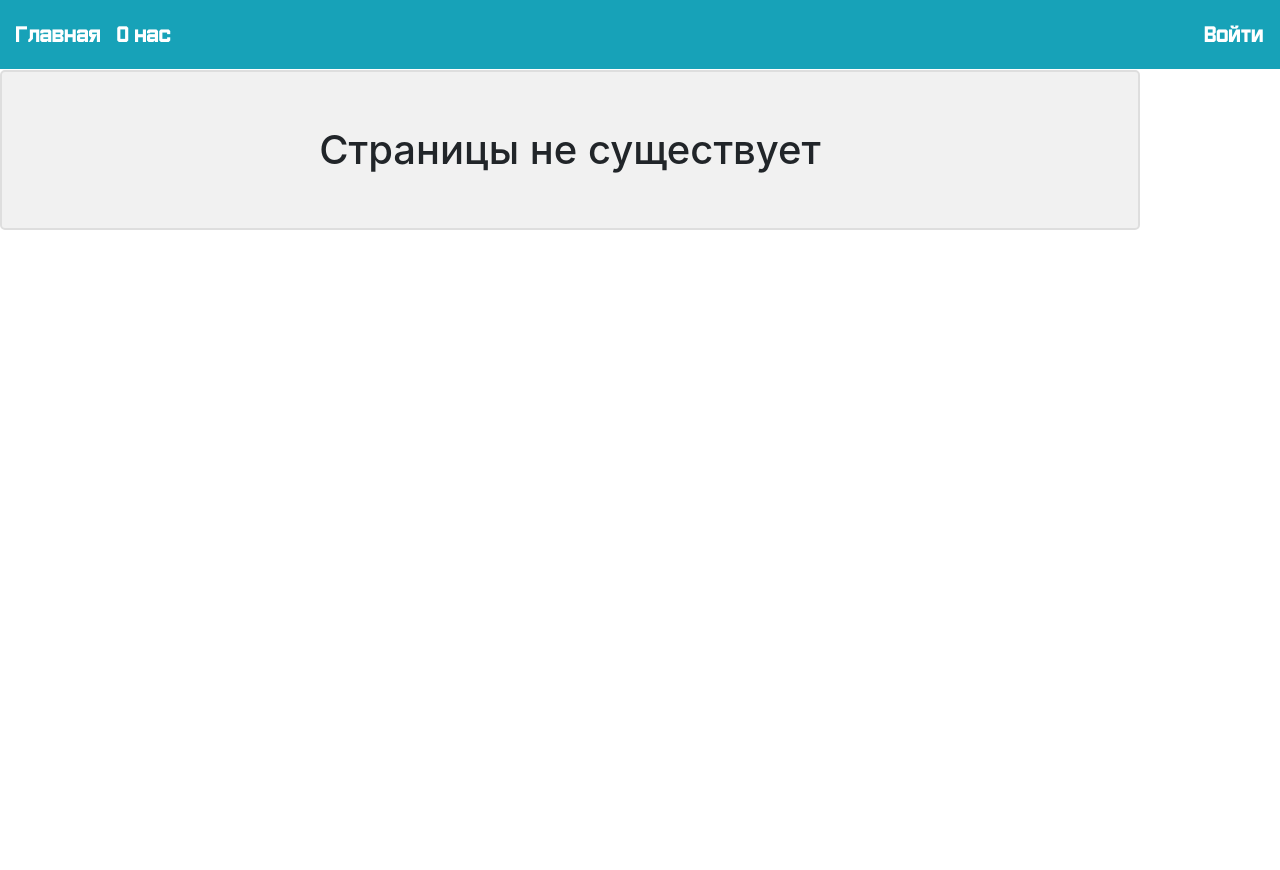
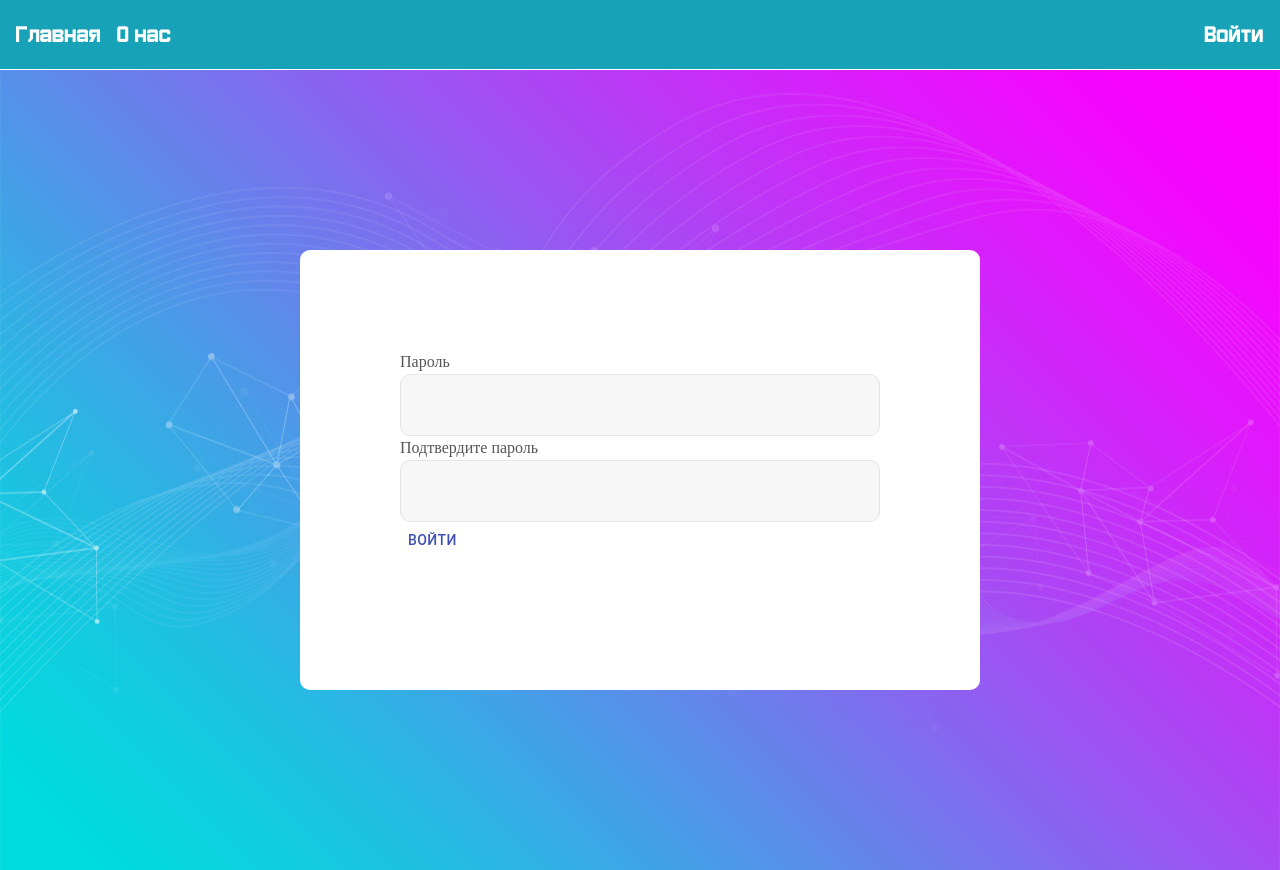
Before and after one commit to KrasnovDenis/TrackTruck-UI, a React (Create React App) app: page /restorePassword in a window 1280 px wide. Built offline with nearby package versions, Linux system fonts and the light colour scheme; what google-maps-react would draw is missing.

Commit message:
added: email notifiactions and restore password by email

```diff
--- a/src/App.js
+++ b/src/App.js
@@ -20,6 +20,7 @@ import Park from "./parks/Park";
 import Navbar from "./common/Navbar";
 import HelpPage from "./customer/HelpPage";
 import RoadMap from "./customer/RoadMap";
+import ChangePassword from "./pages/ChangePassword";
 
 function App() {
 
@@ -47,6 +48,7 @@ function App() {
                 <Route path={'/customer/parks/:id'} exact component={Park}/>
                 <Route path={'/help'} exact component={HelpPage}/>
                 <Route path={'/customer/roadmaps'} exact component={RoadMap}/>
+                <Route path={'/restorePassword'} exact component={ChangePassword}/>
                 <Route component={NotFound}/>
             </Switch>
         </BrowserRouter>
--- /dev/null
+++ b/src/common/ForgotPassword.js
@@ -0,0 +1,86 @@
+import React, {Component} from "react";
+import {Form, FormGroup, Input, Label, Modal, ModalBody, ModalHeader} from "reactstrap";
+import UserRepo from "../repository/UserRepo";
+import {Button} from "@material-ui/core";
+
+
+class ForgotPassword extends Component{
+    constructor(props) {
+        super(props);
+
+        this.state = {
+            modal: false,
+            email: "",
+        }
+
+    }
+
+    toggle = () => {
+        this.setState({
+            modal: !this.state.modal
+        });
+    }
+
+
+    onChange = (e) => {
+        const {name, value} = e.target;
+        this.setState({[name]: value});
+
+    }
+
+    onSubmit = async (e) => {
+        e.preventDefault()
+        const email = this.state.email;
+        console.log(email);
+        try {
+            await UserRepo.forgotPassword(email)
+            window.location.reload();
+        } catch (rejectedValue) {
+            alert("Проверьте введенные параметры");
+        }
+    }
+
+    render() {
+        return (
+            <div>
+                <Button
+                    color="primary"
+                    style={{marginBottom: '2rem'}}
+                    onClick={this.toggle}>
+                    Забыли пароль
+                </Button>
+                <Modal style={{width: "360px"}}
+                       isOpen={this.state.modal}
+                       toggle={this.toggle}>
+                    <ModalHeader style={{width: "330px"}} toggle={this.toggle}>
+                        <ModalBody>
+                            <Form
+                                onSubmit={this.onSubmit}>
+                                <FormGroup>
+                                    Укажите email и следуйте инструкциям из письма
+                                    <Label style={{marginTop: '2rem'}} for="email">Email</Label>
+                                    <Input
+                                        type="email"
+                                        name="email"
+                                        placeholder="Example@mail.com"
+                                        onChange={this.onChange}
+                                        required
+                                    />
+                                    <br/>
+                                    <Button
+                                        type="submit"
+                                        isOpen={this.state.modal}
+                                        toggle={this.toggle}
+                                        block
+                                    >Отправить сообщение</Button>
+                                </FormGroup>
+                            </Form>
+                        </ModalBody>
+                    </ModalHeader>
+                </Modal>
+            </div>
+        );
+    }
+}
+
+export default ForgotPassword;
--- /dev/null
+++ b/src/pages/ChangePassword.js
@@ -0,0 +1,84 @@
+import React, {Component} from "react";
+
+import '../style/pages/login.css';
+import UserRepo from "../repository/UserRepo";
+import {Button} from "@material-ui/core";
+
+
+class ChangePassword extends Component {
+
+    constructor(props) {
+        super(props);
+        this.state = {
+            password: "",
+            confirmPassword: ""
+        }
+    }
+
+    onSubmit = async () => {
+        if (this.state.password !== this.state.confirmPassword) {
+            alert("Пароли не совпадают")
+        }
+
+        if (!this.state.password) {
+            alert("Пароль пустой")
+        }
+
+        const url = new URL(window.location.href);
+        const token = url.searchParams.get("token");
+        const email = url.searchParams.get("email");
+        const time = url.searchParams.get("time");
+
+
+        try {
+            await UserRepo.updatePassword(token, time, email, this.state.password);
+            alert("Пароль обновлен!");
+            window.location.reload();
+        } catch (rejectedValue) {
+            alert("Проверьте введенные параметры");
+        }
+    }
+
+    onChange = (e) => {
+        const {name, value} = e.target;
+        this.setState({[name]: value});
+    }
+
+    render() {
+        return (
+            <div className="container-login100">
+                <div className="wrap-login100 p-l-110 p-r-110 p-t-62 p-b-33">
+                    <div className="login100-form validate-form flex-sb flex-w">
+                        <div className="p-t-31 p-b-9">
+						<span className="txt1">
+							Пароль
+						</span>
+                        </div>
+                        <div className="wrap-input100 validate-input" data-validate="Email is required">
+                            <input className="input100" onChange={this.onChange} type="password" name="password"/>
+                            <span className="focus-input100"/>
+                        </div>
+
+                        <div className="p-t-13 p-b-9">
+						<span className="txt1">
+							Подтвердите пароль
+						</span>
+                        </div>
+                        <div className="wrap-input100 validate-input" data-validate="Password is required">
+                            <input className="input100" onChange={this.onChange} type="password" name="confirmPassword"/>
+                            <span className="focus-input100"/>
+                        </div>
+                        <Button
+                            color="primary"
+                            style={{marginBottom: '2rem'}}
+                            onClick={this.onSubmit}>
+                            Войти
+                        </Button>
+                    </div>
+                </div>
+            </div>
+        )
+    }
+}
+
+export default ChangePassword
--- a/src/pages/Login.js
+++ b/src/pages/Login.js
@@ -1,9 +1,9 @@
 import React, {Component, Fragment} from 'react';
 import '../style/pages/login.css';
-import {Link} from "react-router-dom";
 import LoginRepo from "../repository/LoginRepo";
 import Registration from "./Registration";
 import {Button} from "reactstrap";
+import ForgotPassword from "../common/ForgotPassword";
 
 class Login extends Component {
 
@@ -77,9 +77,7 @@ class Login extends Component {
                         <div className="w-full text-center p-t-55">
 
                             <br/>
-                            <Link to={'#'} className="txt2 bo1 m-l-5">
-                                Забыли пароль?
-                            </Link>
+                            <ForgotPassword/>
                         </div>
 
                     </div>
--- a/src/repository/UserRepo.js
+++ b/src/repository/UserRepo.js
@@ -8,6 +8,21 @@ class UserRepo {
     getUserInfo(id) {
         return axios.get(`${URL}/${id}`);
     }
+
+    forgotPassword(email) {
+        return axios.get(`${HOST_URL}/api/mail/forgotPassword/${email}`);
+    }
+
+    updatePassword(token, time, email, password) {
+        const userData = {
+            email: email,
+            password: password,
+            token: token,
+            time: time
+        }
+        console.log(userData)
+        return axios.post(`${HOST_URL}/api/users/updatePassword`, userData);
+    }
 }
 
 export default new UserRepo();
```
